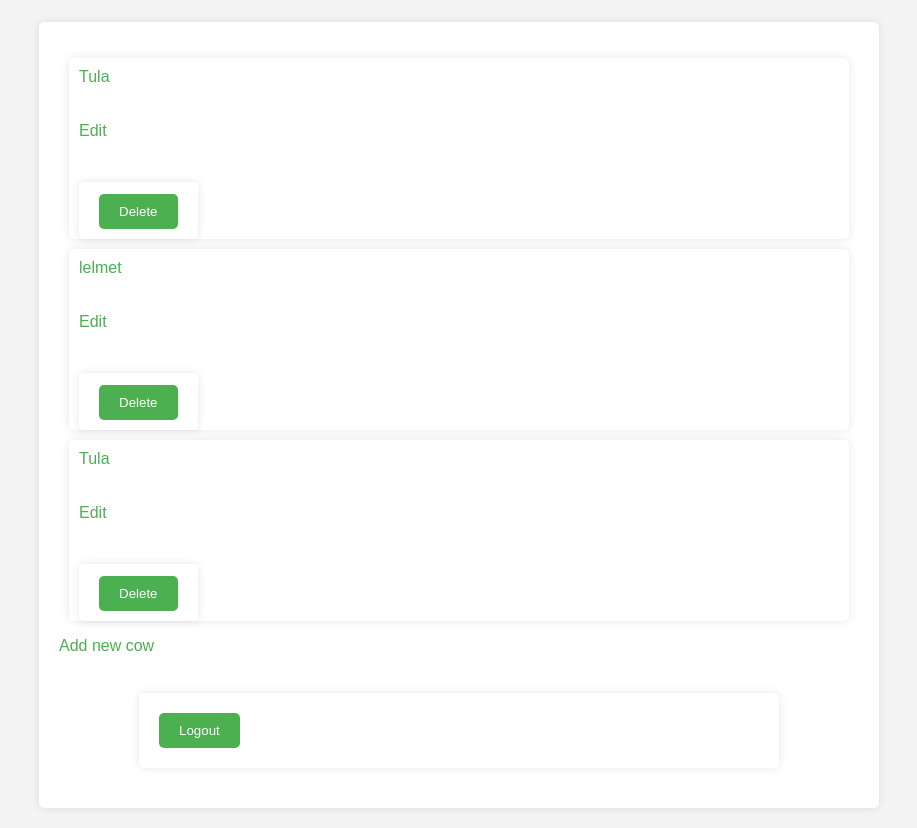
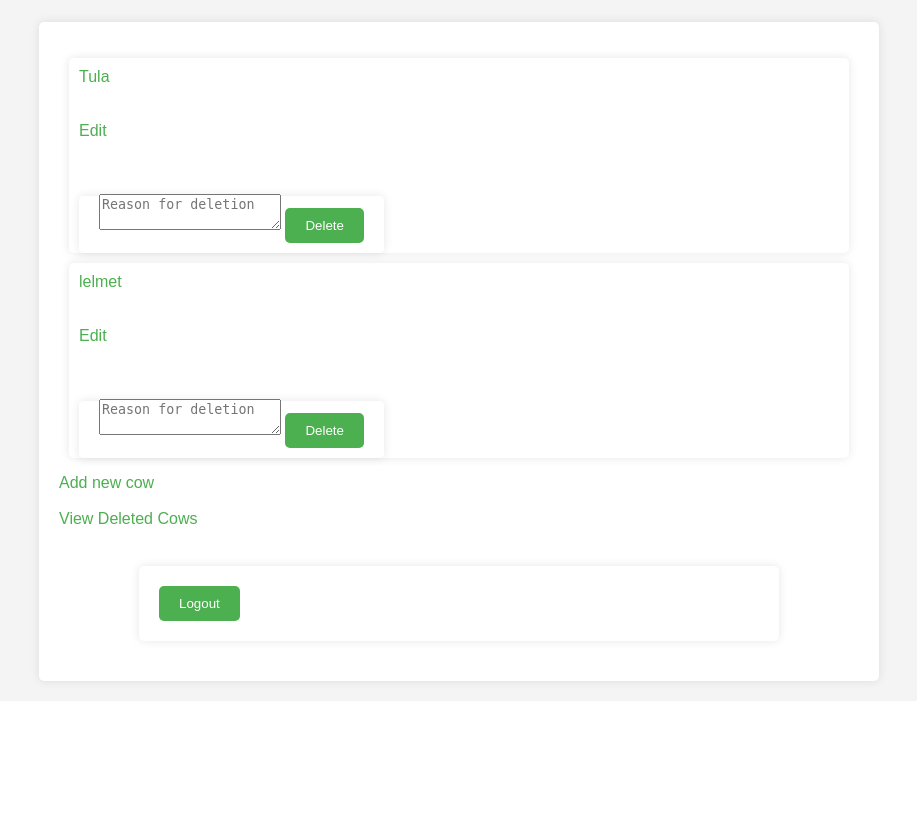
Before and after one commit to VictorC99/E-DAIRY, a Django app: page /cows/ in a window 1280 px wide. Shown: the part 146-974 px from the top of the page, without its empty margins (181-1098 px from the left). After the commit the page ends 834 px from the top, so only its background shows below. Run offline with Django 5.2, Linux system fonts and the light colour scheme; a user stored in the database is signed in; data comes from the database, SQL or seed files in the repository; both versions use the stored data as it was after the commit.

Commit message:
Implementing soft deletion

```diff
--- a/dairy_management/cows/models.py
+++ b/dairy_management/cows/models.py
@@ -8,6 +8,8 @@ class Cow(models.Model):
     date_of_birth = models.DateField(help_text="Date of birth", default=timezone.now)
     weight = models.FloatField(help_text="Weight in kilograms")
     health = models.TextField()
+    is_deleted = models.BooleanField(default=False)
+    deletion_reason = models.TextField(blank=True, null=True)
 
     def __str__(self):
         return self.name
--- a/dairy_management/cows/templates/cows/cow_detail.html
+++ b/dairy_management/cows/templates/cows/cow_detail.html
@@ -12,11 +12,6 @@
         <p><strong>Date of Birth:</strong> {{ cow.date_of_birth }} litres</p>
         <p><strong>Weight:</strong> {{ cow.weight }} kg</p>
         <p><strong>Health:</strong> {{ cow.health }}</p>
-        <a href="{% url 'cow_edit' pk=cow.pk %}">Edit</a><br><br>
-        <form method="post" action="{% url 'cow_delete' pk=cow.pk %}">
-            {% csrf_token %}
-            <button type="submit">Delete</button>
-        </form>
         <h2>Milk Records</h2>
         <ul>
             {% for record in milk_records %}
--- a/dairy_management/cows/templates/cows/cow_list.html
+++ b/dairy_management/cows/templates/cows/cow_list.html
@@ -16,12 +16,14 @@
                 <a href="{% url 'cow_edit' pk=cow.pk %}">Edit</a><br><br><br><br>
                 <form method="post" action="{% url 'cow_delete' pk=cow.pk %}" style="display:inline;">
                     {% csrf_token %}
+                    <textarea name="reason" placeholder="Reason for deletion" required></textarea>
                     <button type="submit">Delete</button>
                 </form>
             </li>
             {% endfor %}
         </ul>
-        <a href="{% url 'cow_new' %}">Add new cow</a>
+        <a href="{% url 'cow_new' %}">Add new cow</a><br><br>
+        <a href="{% url 'deleted_cows' %}">View Deleted Cows</a>
         {% if user.is_authenticated %}
         <br><br>
         <form method="post" action="{% url 'logout' %}">
--- a/dairy_management/cows/urls.py
+++ b/dairy_management/cows/urls.py
@@ -12,4 +12,5 @@ urlpatterns = [
     path('login/', auth_views.LoginView.as_view(template_name='cows/login.html'), name='login'),
     path('logout/', auth_views.LogoutView.as_view(), name='logout'),
     path('register/', views.register, name='register'),
+    path('deleted_cows/', views.deleted_cows, name='deleted_cows'),
 ]
--- a/dairy_management/cows/views.py
+++ b/dairy_management/cows/views.py
@@ -1,4 +1,5 @@
 from django.shortcuts import render, get_object_or_404, redirect
+from django.http import HttpResponse
 from .models import Cow, MilkRecord
 from .forms import CowForm, MilkRecordForm
 from django.shortcuts import render, redirect
@@ -8,8 +9,8 @@ from django.contrib.auth.decorators import login_required
 
 @login_required
 def cow_list(request):
-    cows = Cow.objects.all()
-    return render(request, 'cows/cow_list.html', {'cows': cows})
+  cows = Cow.objects.filter(is_deleted=False)
+  return render(request, 'cows/cow_list.html', {'cows': cows})
 
 @login_required
 def cow_detail(request, pk):
@@ -41,11 +42,23 @@ def cow_edit(request, pk):
     return render(request, 'cows/cow_edit.html', {'form': form})
 
 @login_required
+def deleted_cows(request):
+    deleted_cows = Cow.objects.filter(is_deleted=True)
+    return render(request, 'cows/deleted_cow_list.html', {'deleted_cows': deleted_cows})
+
+
+@login_required
 def cow_delete(request, pk):
     cow = get_object_or_404(Cow, pk=pk)
-    if request.method == "POST":
-        cow.delete()
-        return redirect('cow_list')
+    if request.method == 'POST':
+        reason = request.POST.get('reason')
+        if reason:
+            cow.is_deleted = True
+            cow.deletion_reason = reason
+            cow.save()
+            return redirect('cow_list')
+        else:
+            return HttpResponse("A reason for deletion is required.", status=400)
     return render(request, 'cows/cow_confirm_delete.html', {'cow': cow})
 
 @login_required
--- a/dairy_management/dairy_management/urls.py
+++ b/dairy_management/dairy_management/urls.py
@@ -22,4 +22,5 @@ urlpatterns = [
     path('admin/', admin.site.urls),
     path('', auth_views.LoginView.as_view(template_name='cows/login.html'), name='login'),
     path('cows/', include('cows.urls')),
+
 ]
```
Also changed, not shown: dairy_management/cows/templates/cows/deleted_cow_list.html (added, +26 -0 lines), dairy_management/cows/migrations/0005_cow_deletion_reason_cow_is_deleted.py (added), dairy_management/db.sqlite3.
